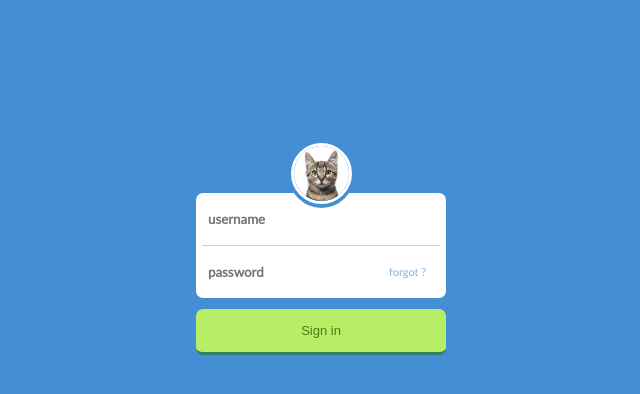
After one commit to hpun3377/-, a Django app: page /login in a window 1280 px wide. The commit adds this page. Shown: the top 394 px of the page, without its empty margins (319-959 px from the left). Run offline with Django 3.2, Linux system fonts and the light colour scheme.

Commit message:
장고를 활용한 웹 사이트 만들기 과정 완료.

```diff
--- /dev/null
+++ b/mysite/mysite/elections/static/css/reset.css
@@ -0,0 +1 @@
+html,body,div,span,applet,object,iframe,h1,h2,h3,h4,h5,h6,p,blockquote,pre,a,abbr,acronym,address,big,cite,code,del,dfn,em,img,ins,kbd,q,s,samp,small,strike,strong,sub,sup,tt,var,b,u,i,center,dl,dt,dd,ol,ul,li,fieldset,form,label,legend,table,caption,tbody,tfoot,thead,tr,th,td,article,aside,canvas,details,embed,figure,figcaption,footer,header,hgroup,menu,nav,output,ruby,section,summary,time,mark,audio,video{margin:0;padding:0;border:0;font-size:100%;font:inherit;vertical-align:baseline}article,aside,details,figcaption,figure,footer,header,hgroup,menu,nav,section{display:block}body{line-height:1}ol,ul{list-style:none}blockquote,q{quotes:none}blockquote:before,blockquote:after,q:before,q:after{content:'';content:none}table{border-collapse:collapse;border-spacing:0}
--- /dev/null
+++ b/mysite/mysite/elections/static/css/style.css
@@ -0,0 +1,90 @@
+@font-face {
+  font-family: 'Lato';
+  font-style: normal;
+  font-weight: 400;
+  src: local('Lato Regular'), local('Lato-Regular'), url(http://themes.googleusercontent.com/static/fonts/lato/v7/qIIYRU-oROkIk8vfvxw6QvesZW2xOQ-xsNqO47m55DA.woff) format('woff');
+}
+
+body {
+	background: #448ed3 ;
+	font-family: "Lato" ;
+}
+.wrap {
+	width:250px;
+	height: auto;
+	margin: auto;
+	margin-top: 10%;
+
+}
+.avatar {
+	width: 100%;
+	margin: auto;
+	width: 65px;
+	border-radius: 100px;
+	height: 65px;
+	background: #448ed3 ;
+	position: relative;
+	bottom: -15px;
+}
+.avatar img {
+	width: 55px;
+	height: 55px;
+	border-radius: 100px;
+	margin: auto;
+	border:3px solid #fff;
+	display: block;
+}
+.wrap input {
+	border: none;
+	background: #fff;
+  font-family:Lato ;
+  font-weight:700 ;
+	display: block;
+	height: 40px;
+	outline: none;
+	width: calc(100% - 24px) ;
+	margin: auto;
+	padding: 6px 12px 6px 12px;
+}
+.bar {
+	width: 100%;
+	height: 1px;
+	background: #fff ;
+}
+.bar i {
+	width: 95%;
+	margin: auto;
+	height: 1px ;
+	display: block;
+	background: #d1d1d1;
+}
+.wrap input[type="text"] {
+	border-radius: 7px 7px 0px 0px ;
+}
+.wrap input[type="password"] {
+	border-radius: 0px 0px 7px 7px ;
+}
+.forgot_link {
+	color: #83afdf ;
+	color: #83afdf;
+	text-decoration: none;
+	font-size: 11px;
+	position: relative;
+	left: 193px;
+	top: -36px;
+}
+.wrap button {
+	width: 100%;
+	border-radius: 7px;
+	background: #b6ee65;
+	text-decoration: center;
+	border: none;
+	color: #51771a;
+  margin-top:-5px;
+	padding-top: 14px;
+	padding-bottom: 14px;
+	outline: none;
+	font-size: 13px;
+	border-bottom: 3px solid #307d63;
+	cursor: pointer;
+}
--- /dev/null
+++ b/mysite/mysite/elections/templates/elections/login.html
@@ -0,0 +1,25 @@
+{% load staticfiles %}
+<!DOCTYPE html>
+<html>
+<head>
+  <meta charset="UTF-8">
+  <title>로그인</title>
+  <link rel="stylesheet" href="{% static 'css/reset.css' %}">
+  <link rel="stylesheet" href="{% static 'css/style.css' %}" media="screen" type="text/css" />
+</head>
+
+<body>
+  <div class="wrap">
+		<div class="avatar">
+      <img src="{% static 'img/cat.jpg' %}">
+		</div>
+		<input type="text" placeholder="username" id="username" required>
+		<div class="bar">
+			<i></i>
+		</div>
+		<input type="password" placeholder="password" required>
+		<a href="" class="forgot_link">forgot ?</a>
+		<button onclick="login();" id="loginButton">Sign in</button>
+	</div>
+</body>
+</html>
--- a/mysite/mysite/elections/urls.py
+++ b/mysite/mysite/elections/urls.py
@@ -1,8 +1,12 @@
 from django.conf.urls import url
 from . import views
 
+app_name = 'elections'
 urlpatterns = [
-    url(r'^$', views.index),
-    url(r'^areas/(?P<area>.+)/$', views.areas),
+    url(r'^$', views.index, name = 'home'),
+    url(r'^login', views.login),
+    url(r'^areas/(?P<area>[가-힣]+)/$', views.areas),
+    url(r'^areas/(?P<area>[가-힣]+)/results$', views.results),
     url(r'^polls/(?P<poll_id>\d+)/$', views.polls),
+    url(r'^candidates/(?P<name>[가-힣]+)/$', views.candidates),
 ]
--- a/mysite/mysite/elections/views.py
+++ b/mysite/mysite/elections/views.py
@@ -1,12 +1,15 @@
-from django.shortcuts import render
-from django.http import HttpResponse
+from django.shortcuts import render, get_object_or_404
+from django.http import HttpResponse, HttpResponseRedirect, HttpResponseNotFound, Http404
 from .models import Candidate
-
+from django.db.models import Sum
 from .models import Candidate, Poll, Choice
 
 import datetime
 
 # Create your views here.
+def login(request):
+    return render(request, 'elections/login.html')
+
 def index(request):
     candidates = Candidate.objects.all()
     context = {'candidates':candidates}
@@ -44,4 +47,41 @@ def polls(request, poll_id):
         choice = Choice(poll_id = poll_id, candidate_id = selection, votes=1)
         choice.save()
 
-    return HttpResponse("finish")
+    return HttpResponseRedirect("/areas/{}/results".format(poll.area))
+
+def results(request, area):
+    candidates = Candidate.objects.filter(area = area)
+    polls = Poll.objects.filter(area = area)
+    poll_results = []
+    for poll in polls:
+        result = {}
+        result['start_date'] = poll.start_date
+        result['end_date'] = poll.end_date
+
+        # poll.id에 해당하는 전체 투표수
+        total_votes = Choice.objects.filter(poll_id = poll.id).aggregate(Sum('votes'))
+        result['total_votes'] = total_votes['votes__sum']
+
+        rates = [] #지지율
+        for candidate in candidates:
+            # choice가 하나도 없는 경우 - 예외처리로 0을 append
+            try:
+                choice = Choice.objects.get(poll_id = poll.id, candidiate_id = candidate.id)
+                rates.append(
+                    round(choice.votes * 100 / result['total_votes'], 1)
+                    )
+            except :
+                rates.append(0)
+        result['rates'] = rates
+        poll_results.append(result)
+
+    context = {'candidates':candidates, 'area':area, 'poll_results': poll_results}
+    return render(request, 'elections/results.html', context)
+
+def candidates(request, name):
+    candidate = get_object_or_404(Candidate, name = name)
+    # try:
+    #     candidate = Candidate.objects.get(name = name)
+    # except:
+    #     raise Http404
+    return HttpResponse(candidate.name)
--- a/mysite/mysite/mysite/settings.py
+++ b/mysite/mysite/mysite/settings.py
@@ -23,9 +23,9 @@ BASE_DIR = os.path.dirname(os.path.dirname(os.path.abspath(__file__)))
 SECRET_KEY = '!3xdi_01+@#l19iy(-^%(#px2pof@(3jt1z8o5ig!vjj(pkbni'
 
 # SECURITY WARNING: don't run with debug turned on in production!
-DEBUG = True
+DEBUG = False
 
-ALLOWED_HOSTS = []
+ALLOWED_HOSTS = ['localhost']
 
 
 # Application definition
@@ -56,7 +56,7 @@ ROOT_URLCONF = 'mysite.urls'
 TEMPLATES = [
     {
         'BACKEND': 'django.template.backends.django.DjangoTemplates',
-        'DIRS': [],
+        'DIRS': ['templates'],
         'APP_DIRS': True,
         'OPTIONS': {
             'context_processors': [
--- /dev/null
+++ b/mysite/mysite/templates/404.html
@@ -0,0 +1 @@
+없는 페이지 입니다.
```
Also changed, not shown: mysite/mysite/elections/static/js/login.js (added, +11 -0 lines), mysite/mysite/elections/templates/elections/area.html (+7 -13 lines), mysite/mysite/elections/templates/elections/index.html (+8 -13 lines), mysite/mysite/elections/templates/elections/layout.html (added, +22 -0 lines), mysite/mysite/elections/templates/elections/results.html (added, +31 -0 lines), mysite/mysite/db.sqlite3, mysite/mysite/elections/static/elections/cat.jpg (added), mysite/mysite/elections/static/img/cat.jpg (added), 1 other file.
